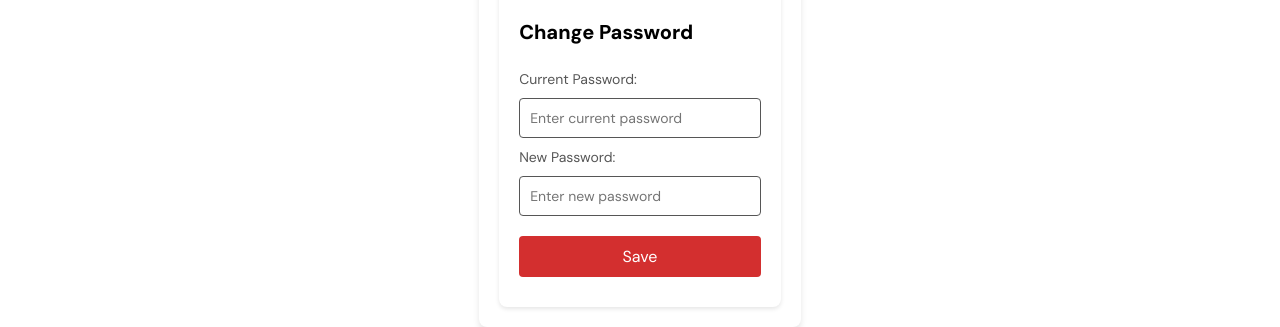
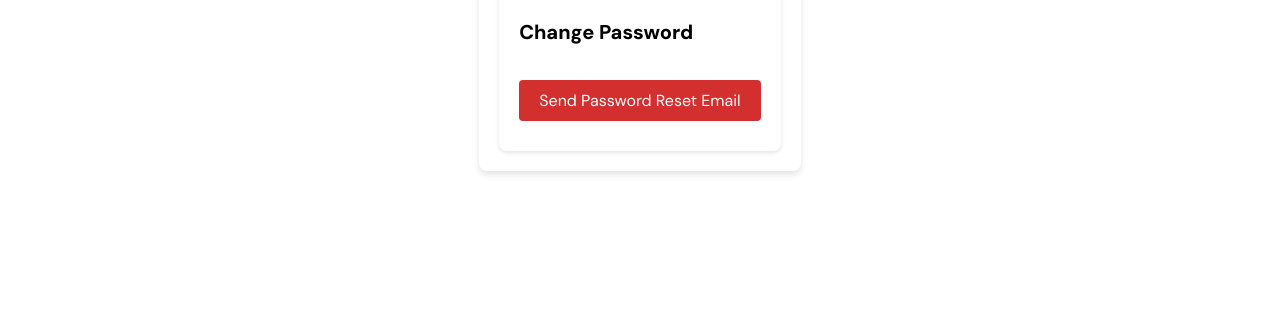
Before and after one commit to gino-reinke/Swap-and-Share-Bookshelf, a React (Vite) app: page /profile in a window 1280 px wide. Both pictures are taken after a click on the button "Change Password". Shown: the part 383-710 px from the top of the page. Built offline with nearby package versions, Linux system fonts and the light colour scheme; no server answers.

Commit message:
Implemented password reset functionality and enhance logout handling in Account component

```diff
--- a/src/components/Account/Account.jsx
+++ b/src/components/Account/Account.jsx
@@ -1,22 +1,31 @@
 import React, { useState } from 'react';
 import styles from './Account.module.css';
+import { sendPasswordResetEmail } from 'firebase/auth';
+import { auth } from '../../firebase';
+import { handleLogout } from '../../services/authservice';
+import { useNavigate } from 'react-router-dom';
 
 export const Account = () => {
     const [activeTab, setActiveTab] = useState('username');
     const [isModalOpen, setIsModalOpen] = useState(false);
     const [modalAction, setModalAction] = useState('');
+    const navigate = useNavigate();
 
     const handleSaveClick = (action) => {
         setModalAction(action);
         setIsModalOpen(true);
     };
 
-    const confirmAction = () => {
+    const confirmAction = async () => {
         if (modalAction === 'logout') {
-            // Handle logout logic here
-            console.log('User logged out');
+            try {
+                await handleLogout();
+                alert('You have been logged out.');
+                navigate('/'); // Redirect to home
+            } catch (error) {
+                alert(error.message);
+            }
         } else {
-            // Handle save logic for username/password here
             console.log(`Changes saved for ${modalAction}`);
         }
         setIsModalOpen(false);
@@ -33,15 +42,23 @@ export const Account = () => {
                     <div className={styles.tabContent}>
                         <h2>Change Password</h2>
                         <form>
-                            <label htmlFor="currentPassword">Current Password:</label>
-                            <input type="password" id="currentPassword" name="currentPassword" placeholder="Enter current password" />
-                            <label htmlFor="newPassword">New Password:</label>
-                            <input type="password" id="newPassword" name="newPassword" placeholder="Enter new password" />
                             <button
                                 type="button"
-                                onClick={() => handleSaveClick('password')}
+                                onClick={async () => {
+                                    const user = auth.currentUser;
+                                    if (user && user.email) {
+                                        try {
+                                            await sendPasswordResetEmail(auth, user.email);
+                                            alert('Password reset email sent to ' + user.email);
+                                        } catch (error) {
+                                            alert('Error sending password reset email: ' + error.message);
+                                        }
+                                    } else {
+                                        alert('No authenticated user found.');
+                                    }
+                                }}
                             >
-                                Save
+                                Send Password Reset Email
                             </button>
                         </form>
                     </div>
--- a/src/components/Navbar/AccountModal.jsx
+++ b/src/components/Navbar/AccountModal.jsx
@@ -13,10 +13,10 @@ const AccountModal = ({ isOpen, onClose }) => {
 
   const handleSignOut = async () => {
     try {
+      navigate("/"); // Redirect to home
       await signOut(auth);
       alert("Signed out");
       onClose(); // Close modal after signing out
-      navigate("/"); // Redirect to home
     } catch (error) {
       console.error("Error signing out:", error);
       alert("Sign-out failed. Try again.");
--- a/src/services/authservice.jsx
+++ b/src/services/authservice.jsx
@@ -94,6 +94,18 @@ export const handleLogin = async (email, password) => {
     }
   };
 
+// logout
+export const handleLogout = async () => {
+  try {
+    await signOut(auth);
+    console.log('User signed out');
+  } catch (error) {
+    console.error('Logout failed:', error);
+    throw new Error('Failed to log out. Please try again.');
+  }
+};
+
+
   /* ------------------------------------------------------------------ */
   /*  Sign up (creates matching Firestore user document)                 */
   /* ------------------------------------------------------------------ */
```
